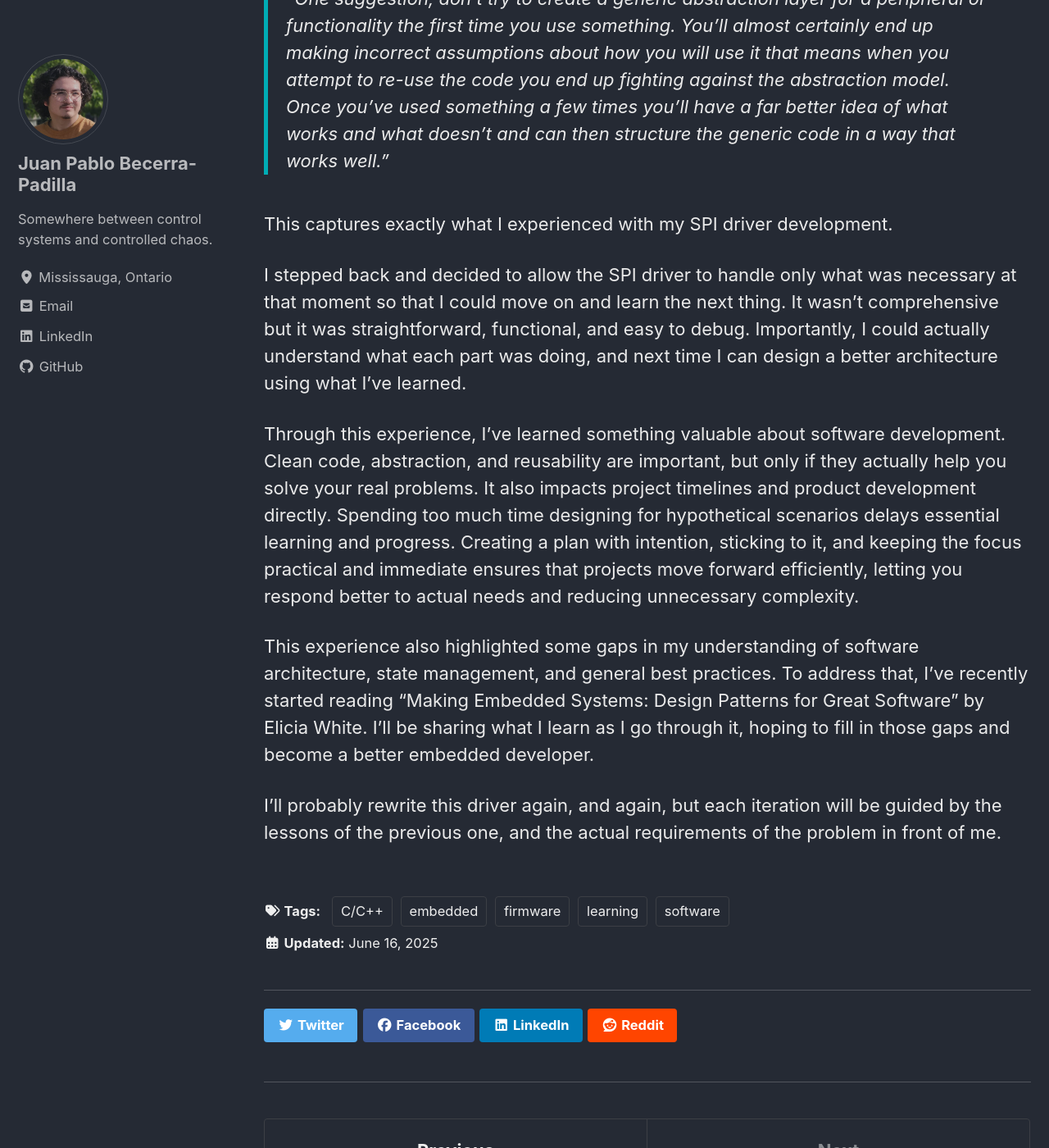
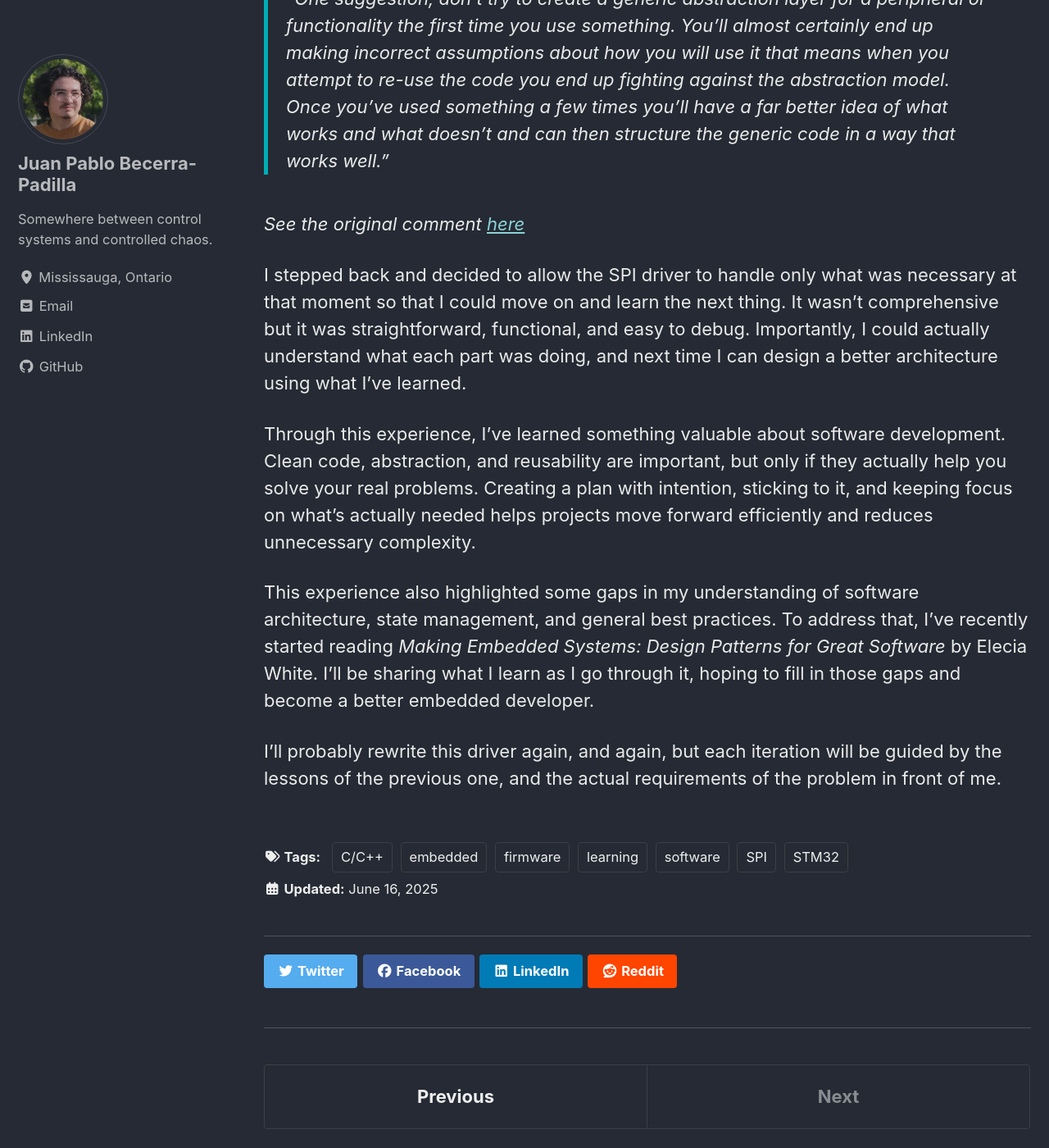
Before and after one commit to JuanPBP03/juanpbp03.github.io, a Jekyll site: the page built from _posts/2025-06-16-spi-driver-journey.md, in a window 1280 px wide and 1400 px high, scrolled down 1532 px. Shown: the whole window at 82% size. Built offline with Jekyll 4.4.1, drawn with Linux system fonts in a browser that asks for light colours; cached includes are drawn as plain includes.

Commit message:
final draft of spi blog

```diff
--- a/_posts/2025-06-16-spi-driver-journey.md
+++ b/_posts/2025-06-16-spi-driver-journey.md
@@ -7,6 +7,8 @@ tags:
     - firmware
     - learning
     - C/C++
+    - STM32
+    - SPI
 header:
     teaser: assets/images/posts/spi-driver-journey/teaser.jpg
 classes: wide
@@ -32,12 +34,12 @@ I recently saw a comment from another embedded dev on reddit that summed this up
 
 > "One suggestion, don't try to create a generic abstraction layer for a peripheral or functionality the first time you use something. You'll almost certainly end up making incorrect assumptions about how you will use it that means when you attempt to re-use the code you end up fighting against the abstraction model. Once you've used something a few times you'll have a far better idea of what works and what doesn't and can then structure the generic code in a way that works well."
 
-This captures exactly what I experienced with my SPI driver development.
+_See the original comment [here](https://www.reddit.com/r/embedded/comments/1h2oszh/comment/lzkr6r2/?utm_source=share&utm_medium=web3x&utm_name=web3xcss&utm_term=1&utm_content=share_button)_
 
 I stepped back and decided to allow the SPI driver to handle only what was necessary at that moment so that I could move on and learn the next thing. It wasn't comprehensive but it was straightforward, functional, and easy to debug. Importantly, I could actually understand what each part was doing, and next time I can design a better architecture using what I've learned.
 
-Through this experience, I've learned something valuable about software development. Clean code, abstraction, and reusability are important, but only if they actually help you solve your real problems. It also impacts project timelines and product development directly. Spending too much time designing for hypothetical scenarios delays essential learning and progress. Creating a plan with intention, sticking to it, and keeping the focus practical and immediate ensures that projects move forward efficiently, letting you respond better to actual needs and reducing unnecessary complexity.
+Through this experience, I've learned something valuable about software development. Clean code, abstraction, and reusability are important, but only if they actually help you solve your real problems. Creating a plan with intention, sticking to it, and keeping focus on what's actually needed helps projects move forward efficiently and reduces unnecessary complexity.
 
-This experience also highlighted some gaps in my understanding of software architecture, state management, and general best practices. To address that, I've recently started reading "Making Embedded Systems: Design Patterns for Great Software" by Elicia White. I'll be sharing what I learn as I go through it, hoping to fill in those gaps and become a better embedded developer.
+This experience also highlighted some gaps in my understanding of software architecture, state management, and general best practices. To address that, I've recently started reading _Making Embedded Systems: Design Patterns for Great Software_ by Elecia White. I'll be sharing what I learn as I go through it, hoping to fill in those gaps and become a better embedded developer.
 
 I’ll probably rewrite this driver again, and again, but each iteration will be guided by the lessons of the previous one, and the actual requirements of the problem in front of me.
```
Also changed, not shown: assets/images/posts/spi-driver-journey/teaser.jpg.
